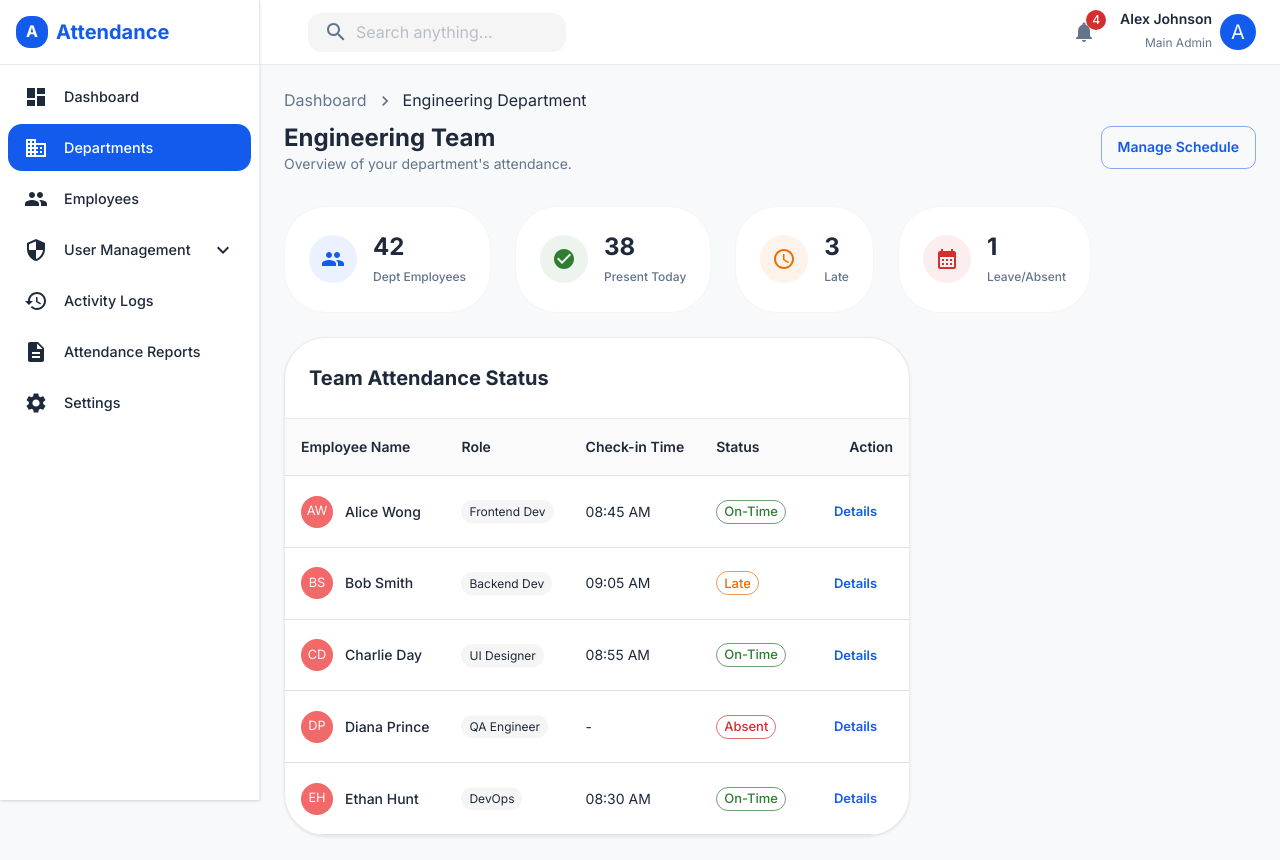
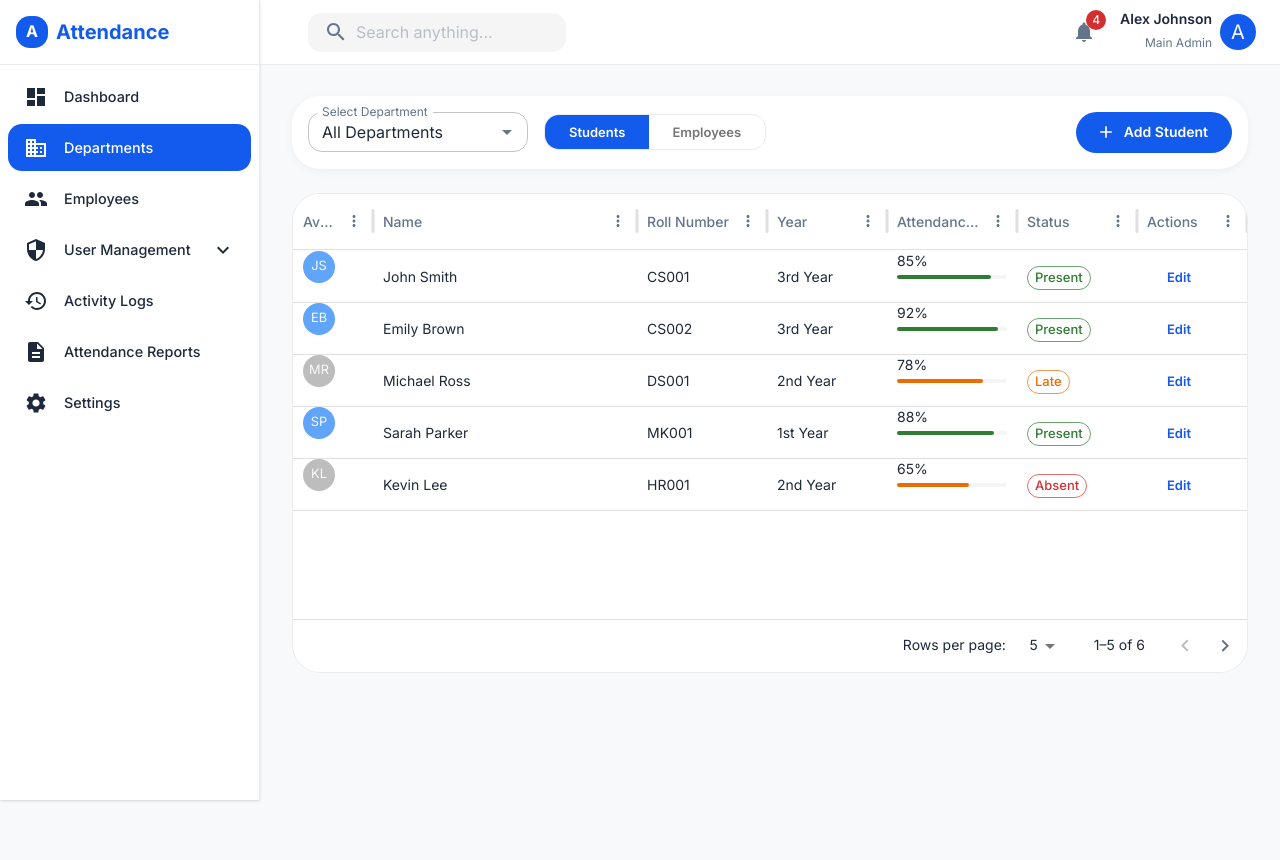
Before and after one commit to cloudregex/attendance-management-project, a React (Vite) app in the folder attendance_system/: page /departments in a window 1280 px wide. After the commit the page ends 800 px from the top, so only its background shows below. Built offline with nearby package versions, Linux system fonts and the light colour scheme.

Commit message:
department

```diff
--- a/attendance_system/package.json
+++ b/attendance_system/package.json
@@ -14,6 +14,7 @@
     "@emotion/styled": "^11.14.1",
     "@mui/icons-material": "^7.3.8",
     "@mui/material": "^7.3.8",
+    "@mui/x-data-grid": "^8.27.3",
     "react": "^19.2.0",
     "react-dom": "^19.2.0",
     "react-router-dom": "^7.13.1"
--- a/attendance_system/src/components/PermissionList.jsx
+++ b/attendance_system/src/components/PermissionList.jsx
@@ -20,6 +20,7 @@ import {
   Stack,
   Snackbar,
   Checkbox,
+  useTheme,
 } from '@mui/material';
 import { Edit as EditIcon, Refresh as RefreshIcon, Search as SearchIcon } from '@mui/icons-material';
 import PermissionForm from './PermissionForm';
--- a/attendance_system/src/components/RoleManager.jsx
+++ b/attendance_system/src/components/RoleManager.jsx
@@ -21,6 +21,7 @@ import {
     Chip,
     Stack,
     Alert,
+    useTheme,
 } from '@mui/material';
 import { Edit as EditIcon, Delete as DeleteIcon, Add as AddIcon } from '@mui/icons-material';
 
@@ -47,6 +48,8 @@ export function writeRoles(roles) {
 }
 
 const RoleManager = () => {
+    const theme = useTheme();
+    const mode = theme.palette.mode;
     const [roles, setRoles] = useState([]);
     const [open, setOpen] = useState(false);
     const [editingRole, setEditingRole] = useState(null);
@@ -135,7 +138,7 @@ const RoleManager = () => {
                 }}
             >
                 <Table>
-                    <TableHead sx={{ bgcolor: 'grey.50' }}>
+                    <TableHead sx={{ bgcolor: mode === 'dark' ? '#0F172A' : 'grey.50' }}>
                         <TableRow>
                             <TableCell sx={{ fontWeight: 700 }}>Role Name</TableCell>
                             <TableCell sx={{ fontWeight: 700 }}>Default Permissions</TableCell>
--- a/attendance_system/src/pages/DeptDashboard.jsx
+++ b/attendance_system/src/pages/DeptDashboard.jsx
@@ -1,4 +1,4 @@
-import React from 'react';
+import React, { useState } from 'react';
 import {
     Grid,
     Paper,
@@ -6,167 +6,286 @@ import {
     Box,
     Button,
     Avatar,
-    Table,
-    TableBody,
-    TableCell,
-    TableContainer,
-    TableHead,
-    TableRow,
+    Autocomplete,
+    TextField,
+    ToggleButtonGroup,
+    ToggleButton,
+    Card,
+    CardContent,
     Chip,
-    Breadcrumbs,
-    Link,
-    alpha,
-    useTheme,
+    Fade,
+    IconButton,
 } from '@mui/material';
 import {
-    NavigateNext as NavigateNextIcon,
     People as PeopleIcon,
-    CheckCircle as CheckCircleIcon,
-    Schedule as ScheduleIcon,
-    CalendarMonth as CalendarIcon,
+    Person as PersonIcon,
+    Add as AddIcon,
+    Work as WorkIcon,
+    School as SchoolIcon,
+    Email as EmailIcon,
+    MoreVert as MoreVertIcon,
 } from '@mui/icons-material';
+import { DataGrid } from '@mui/x-data-grid';
 
-const deptStats = [
-    { label: 'Dept Employees', value: '42', icon: <PeopleIcon />, color: '#135bec' },
-    { label: 'Present Today', value: '38', icon: <CheckCircleIcon />, color: '#2e7d32' },
-    { label: 'Late', value: '3', icon: <ScheduleIcon />, color: '#ed6c02' },
-    { label: 'Leave/Absent', value: '1', icon: <CalendarIcon />, color: '#d32f2f' },
+// Mock Data
+const departments = [
+    { id: 'all', name: 'All Departments' },
+    { id: 'eng', name: 'Engineering' },
+    { id: 'des', name: 'Design' },
+    { id: 'mkt', name: 'Marketing' },
+    { id: 'hr', name: 'Human Resources' }
 ];
 
-const teamAttendance = [
-    { id: 1, name: 'Alice Wong', role: 'Frontend Dev', time: '08:45 AM', status: 'On-Time', avatar: 'AW' },
-    { id: 2, name: 'Bob Smith', role: 'Backend Dev', time: '09:05 AM', status: 'Late', avatar: 'BS' },
-    { id: 3, name: 'Charlie Day', role: 'UI Designer', time: '08:55 AM', status: 'On-Time', avatar: 'CD' },
-    { id: 4, name: 'Diana Prince', role: 'QA Engineer', time: '-', status: 'Absent', avatar: 'DP' },
-    { id: 5, name: 'Ethan Hunt', role: 'DevOps', time: '08:30 AM', status: 'On-Time', avatar: 'EH' },
+const studentsData = [
+    { id: 1, name: 'John Smith', roll: 'CS001', year: '3rd Year', attendance: 85, status: 'Present', avatar: 'JS', deptId: 'eng' },
+    { id: 2, name: 'Emily Brown', roll: 'CS002', year: '3rd Year', attendance: 92, status: 'Present', avatar: 'EB', deptId: 'eng' },
+    { id: 3, name: 'Michael Ross', roll: 'DS001', year: '2nd Year', attendance: 78, status: 'Late', avatar: 'MR', deptId: 'des' },
+    { id: 4, name: 'Sarah Parker', roll: 'MK001', year: '1st Year', attendance: 88, status: 'Present', avatar: 'SP', deptId: 'mkt' },
+    { id: 5, name: 'Kevin Lee', roll: 'HR001', year: '2nd Year', attendance: 65, status: 'Absent', avatar: 'KL', deptId: 'hr' },
+    { id: 6, name: 'Jessica Chen', roll: 'CS003', year: '4th Year', attendance: 95, status: 'Present', avatar: 'JC', deptId: 'eng' },
+];
+
+const employeesData = [
+    { id: 101, name: 'Robert Miller', designation: 'Senior Engineer', email: 'robert@example.com', status: 'Active', avatar: 'RM', deptId: 'eng' },
+    { id: 102, name: 'Amanda Green', designation: 'UI Architect', email: 'amanda@example.com', status: 'Active', avatar: 'AG', deptId: 'des' },
+    { id: 103, name: 'David Smith', designation: 'Marketing Expert', email: 'david@example.com', status: 'On Leave', avatar: 'DS', deptId: 'mkt' },
+    { id: 104, name: 'Rachel White', designation: 'HR Coordinator', email: 'rachel@example.com', status: 'Active', avatar: 'RW', deptId: 'hr' },
+    { id: 105, name: 'Steven Jobs', designation: 'Hardware Lead', email: 'steven@example.com', status: 'Active', avatar: 'SJ', deptId: 'eng' },
+    { id: 106, name: 'Emma Watson', designation: 'Product Designer', email: 'emma@example.com', status: 'Active', avatar: 'EW', deptId: 'des' },
 ];
 
 const DeptDashboard = () => {
-    const theme = useTheme();
-    const mode = theme.palette.mode;
+    const [dept, setDept] = useState(departments[0]);
+    const [view, setView] = useState('students');
+
+    const handleViewChange = (event, newView) => {
+        if (newView !== null) {
+            setView(newView);
+        }
+    };
+
+    const filteredStudents = studentsData.filter(s => dept.id === 'all' || s.deptId === dept.id);
+    const filteredEmployees = employeesData.filter(e => dept.id === 'all' || e.deptId === dept.id);
+
+    const studentColumns = [
+        {
+            field: 'avatar',
+            headerName: 'Avatar',
+            width: 80,
+            renderCell: (params) => (
+                <Avatar sx={{ width: 32, height: 32, bgcolor: params.row.status === 'Present' ? 'primary.light' : 'grey.400', fontSize: '0.8rem' }}>
+                    {params.value}
+                </Avatar>
+            ),
+        },
+        { field: 'name', headerName: 'Name', flex: 1, minWidth: 150 },
+        { field: 'roll', headerName: 'Roll Number', width: 130 },
+        { field: 'year', headerName: 'Year', width: 120 },
+        {
+            field: 'attendance',
+            headerName: 'Attendance %',
+            width: 130,
+            renderCell: (params) => (
+                <Box sx={{ width: '100%' }}>
+                    <Typography variant="body2" sx={{ mb: 0.5 }}>{params.value}%</Typography>
+                    <Box sx={{ width: '100%', height: 4, bgcolor: 'grey.100', borderRadius: 2 }}>
+                        <Box sx={{ width: `${params.value}%`, height: '100%', bgcolor: params.value > 80 ? 'success.main' : params.value > 60 ? 'warning.main' : 'error.main', borderRadius: 2 }} />
+                    </Box>
+                </Box>
+            )
+        },
+        {
+            field: 'status',
+            headerName: 'Status',
+            width: 120,
+            renderCell: (params) => (
+                <Chip
+                    label={params.value}
+                    size="small"
+                    color={params.value === 'Present' ? 'success' : params.value === 'Late' ? 'warning' : 'error'}
+                    variant="outlined"
+                    sx={{ fontWeight: 500 }}
+                />
+            )
+        },
+        {
+            field: 'actions',
+            headerName: 'Actions',
+            width: 110,
+            sortable: false,
+            renderCell: () => (
+                <Button size="small" sx={{ textTransform: 'none' }}>Edit</Button>
+            )
+        }
+    ];
 
     return (
-        <Box>
-            <Box sx={{ mb: 4 }}>
-                <Breadcrumbs separator={<NavigateNextIcon fontSize="small" />} aria-label="breadcrumb" sx={{ mb: 1 }}>
-                    <Link underline="hover" color="inherit" href="/">
-                        Dashboard
-                    </Link>
-                    <Typography color="text.primary">Engineering Department</Typography>
-                </Breadcrumbs>
-                <Box sx={{ display: 'flex', justifyContent: 'space-between', alignItems: 'center' }}>
-                    <Box>
-                        <Typography variant="h5" sx={{ fontWeight: 700, color: mode === 'dark' ? '#F8FAFC' : 'text.primary' }}>Engineering Team</Typography>
-                        <Typography variant="body2" sx={{ color: mode === 'dark' ? '#94A3B8' : 'text.secondary' }}>Overview of your department's attendance.</Typography>
-                    </Box>
-                    <Button variant="outlined" color="primary" sx={{ fontWeight: 600 }}> Manage Schedule </Button>
-                </Box>
+        <Box sx={{ p: 1 }}>
+            {/* Header Control Bar */}
+            <Paper sx={{ p: 2, mb: 3, borderRadius: 2, boxShadow: '0 2px 10px rgba(0,0,0,0.05)' }}>
+                <Box
+                    sx={{
+                        display: 'flex',
+                        flexDirection: { xs: 'column', md: 'row' },
+                        justifyContent: 'space-between',
+                        alignItems: { xs: 'stretch', md: 'center' },
+                        gap: 2,
+                    }}
+                >
+                    <Box sx={{ display: 'flex', alignItems: 'center', gap: 2, flexGrow: 1 }}>
+                        <Autocomplete
+                            options={departments}
+                            getOptionLabel={(option) => option.name}
+                            value={dept}
+                            onChange={(e, newValue) => setDept(newValue || departments[0])}
+                            renderInput={(params) => <TextField {...params} label="Select Department" size="small" />}
+                            sx={{ minWidth: 220, flexShrink: 0 }}
+                            disableClearable
+                        />
+
+                        <ToggleButtonGroup
+                            value={view}
+                            exclusive
+                            onChange={handleViewChange}
+                            aria-label="view toggle"
+                            size="small"
+                            sx={{
+                                border: '1px solid',
+                                borderColor: 'divider',
+                                '& .MuiToggleButton-root': {
+                                    px: 3,
+                                    py: 0.7,
+                                    border: 'none',
+                                    '&.Mui-selected': {
+                                        bgcolor: 'primary.main',
+                                        color: 'white',
+                                        '&:hover': {
+                                            bgcolor: 'primary.dark',
+                                        }
+                                    }
+                                }
+                            }}
+                        >
+                            <ToggleButton value="students">
+                                Students
+                            </ToggleButton>
+                            <ToggleButton value="employees">
+                                Employees
+                            </ToggleButton>
+                        </ToggleButtonGroup>
                     </Box>
 
-            <Grid container spacing={3}>
-                {deptStats.map((stat) => (
-                    <Grid item xs={12} sm={6} md={3} key={stat.label}>
-                        <Paper sx={{
-                            p: 3,
-                            borderRadius: 3,
-                            border: '1px solid',
-                            borderColor: mode === 'dark' ? '#334155' : 'grey.100',
-                            bgcolor: mode === 'dark' ? '#1E293B' : 'background.paper',
-                            boxShadow: mode === 'dark' ? '0 4px 20px rgba(0,0,0,0.4)' : 'none'
-                        }}>
-                            <Box sx={{ display: 'flex', alignItems: 'center', gap: 2 }}>
-                                <Box
+                    <Button
+                        variant="contained"
+                        startIcon={<AddIcon />}
                         sx={{
-                                        bgcolor: mode === 'dark' ? alpha(stat.color, 0.15) : `${stat.color}15`,
-                                        color: stat.color,
-                                        p: 1.5,
-                                        borderRadius: '50%',
-                                        display: 'flex',
+                            borderRadius: 1.5,
+                            textTransform: 'none',
+                            px: 3,
+                            boxShadow: 'none',
+                            '&:hover': { boxShadow: '0 4px 12px rgba(19, 91, 236, 0.2)' }
                         }}
                     >
-                                    {stat.icon}
-                                </Box>
-                                <Box>
-                                    <Typography variant="h5" sx={{ fontWeight: 800, color: mode === 'dark' ? '#F8FAFC' : 'text.primary' }}>
-                                        {stat.value}
-                                    </Typography>
-                                    <Typography variant="caption" sx={{ color: mode === 'dark' ? '#94A3B8' : 'text.secondary', fontWeight: 500 }}>
-                                        {stat.label}
-                                    </Typography>
-                                </Box>
+                        Add {view === 'students' ? 'Student' : 'Employee'}
+                    </Button>
                 </Box>
             </Paper>
+
+            {/* Content Area */}
+            <Box sx={{ position: 'relative' }}>
+                <Fade in={view === 'students'} timeout={500} unmountOnExit>
+                    <Box>
+                        <Paper sx={{ height: 480, width: '100%', borderRadius: 2, overflow: 'hidden', border: '1px solid', borderColor: 'divider', boxShadow: 'none' }}>
+                            <DataGrid
+                                rows={filteredStudents}
+                                columns={studentColumns}
+                                initialState={{
+                                    pagination: {
+                                        paginationModel: { pageSize: 5 },
+                                    },
+                                }}
+                                pageSizeOptions={[5, 10]}
+                                disableSelectionOnClick
+                                sx={{
+                                    border: 'none',
+                                    '& .MuiDataGrid-columnHeaders': {
+                                        bgcolor: 'grey.50',
+                                        color: 'text.secondary',
+                                        fontWeight: 600,
+                                    },
+                                    '& .MuiDataGrid-row:hover': {
+                                        bgcolor: 'rgba(19, 91, 236, 0.04)',
+                                    }
+                                }}
+                            />
+                        </Paper>
+                    </Box>
+                </Fade>
+
+                <Fade in={view === 'employees'} timeout={500} unmountOnExit>
+                    <Box sx={{ mt: view === 'students' ? 0 : 0 }}>
+                        <Grid container spacing={3}>
+                            {filteredEmployees.map((employee) => (
+                                <Grid item xs={12} sm={6} md={4} lg={3} key={employee.id}>
+                                    <Card
+                                        sx={{
+                                            height: '100%',
+                                            borderRadius: 2,
+                                            border: '1px solid',
+                                            borderColor: 'divider',
+                                            boxShadow: 'none',
+                                            transition: 'transform 0.2s, box-shadow 0.2s',
+                                            '&:hover': {
+                                                transform: 'scale(1.02)',
+                                                boxShadow: '0 8px 24px rgba(0,0,0,0.08)',
+                                            }
+                                        }}
+                                    >
+                                        <CardContent sx={{ p: 3, textAlign: 'center' }}>
+                                            <Box sx={{ display: 'flex', justifyContent: 'flex-end', mb: -3 }}>
+                                                <IconButton size="small">
+                                                    <MoreVertIcon fontSize="small" />
+                                                </IconButton>
+                                            </Box>
+                                            <Avatar
+                                                sx={{
+                                                    width: 64,
+                                                    height: 64,
+                                                    mx: 'auto',
+                                                    mb: 2,
+                                                    bgcolor: 'primary.light',
+                                                    fontSize: '1.5rem',
+                                                    fontWeight: 700
+                                                }}
+                                            >
+                                                {employee.avatar}
+                                            </Avatar>
+                                            <Typography variant="h6" sx={{ fontWeight: 700, mb: 0.5 }}>
+                                                {employee.name}
+                                            </Typography>
+                                            <Typography variant="body2" color="text.secondary" sx={{ mb: 2, height: 20 }}>
+                                                {employee.designation}
+                                            </Typography>
+
+                                            <Box sx={{ display: 'flex', alignItems: 'center', justifyContent: 'center', gap: 1, mb: 2, color: 'text.secondary' }}>
+                                                <EmailIcon sx={{ fontSize: '0.9rem' }} />
+                                                <Typography variant="caption">{employee.email}</Typography>
+                                            </Box>
+
+                                            <Chip
+                                                label={employee.status}
+                                                size="small"
+                                                color={employee.status === 'Active' ? 'success' : 'warning'}
+                                                sx={{ fontWeight: 600, borderRadius: 1 }}
+                                            />
+                                        </CardContent>
+                                    </Card>
                                 </Grid>
                             ))}
-
-                <Grid item xs={12}>
-                    <Paper sx={{
-                        p: 0,
-                        overflow: 'hidden',
-                        borderRadius: 3,
-                        bgcolor: mode === 'dark' ? '#1E293B' : 'background.paper',
-                        boxShadow: mode === 'dark' ? '0 4px 20px rgba(0,0,0,0.4)' : '0 1px 3px rgba(0,0,0,0.1)',
-                        border: '1px solid',
-                        borderColor: mode === 'dark' ? '#334155' : 'divider',
-                    }}>
-                        <Box sx={{ p: 3, borderBottom: '1px solid', borderColor: mode === 'dark' ? '#334155' : 'divider' }}>
-                            <Typography variant="h6" sx={{ fontWeight: 700, color: mode === 'dark' ? '#F8FAFC' : 'text.primary' }}>Team Attendance Status</Typography>
+                        </Grid>
                     </Box>
-                        <TableContainer>
-                            <Table>
-                                <TableHead sx={{ bgcolor: mode === 'dark' ? '#0F172A' : 'grey.50' }}>
-                                    <TableRow>
-                                        <TableCell sx={{ fontWeight: 600 }}>Employee Name</TableCell>
-                                        <TableCell sx={{ fontWeight: 600 }}>Role</TableCell>
-                                        <TableCell sx={{ fontWeight: 600 }}>Check-in Time</TableCell>
-                                        <TableCell sx={{ fontWeight: 600 }}>Status</TableCell>
-                                        <TableCell sx={{ fontWeight: 600, textAlign: 'right' }}>Action</TableCell>
-                                    </TableRow>
-                                </TableHead>
-                                <TableBody>
-                                    {teamAttendance.map((row) => (
-                                        <TableRow key={row.id} hover>
-                                            <TableCell>
-                                                <Box sx={{ display: 'flex', alignItems: 'center', gap: 1.5 }}>
-                                                    <Avatar sx={{ width: 32, height: 32, fontSize: '0.8rem', bgcolor: 'secondary.light' }}>
-                                                        {row.avatar}
-                                                    </Avatar>
-                                                    <Typography variant="body2" sx={{ fontWeight: 500 }}>{row.name}</Typography>
+                </Fade>
             </Box>
-                                            </TableCell>
-                                            <TableCell>
-                                                <Typography variant="caption" sx={{
-                                                    bgcolor: mode === 'dark' ? '#0F172A' : 'grey.100',
-                                                    color: mode === 'dark' ? '#E2E8F0' : 'text.primary',
-                                                    px: 1, py: 0.5, borderRadius: 1
-                                                }}>
-                                                    {row.role}
-                                                </Typography>
-                                            </TableCell>
-                                            <TableCell>{row.time}</TableCell>
-                                            <TableCell>
-                                                <Chip
-                                                    label={row.status}
-                                                    size="small"
-                                                    variant="outlined"
-                                                    color={
-                                                        row.status === 'On-Time' ? 'success' :
-                                                            row.status === 'Late' ? 'warning' : 'error'
-                                                    }
-                                                    sx={{ fontWeight: 500 }}
-                                                />
-                                            </TableCell>
-                                            <TableCell sx={{ textAlign: 'right' }}>
-                                                <Button size="small">Details</Button>
-                                            </TableCell>
-                                        </TableRow>
-                                    ))}
-                                </TableBody>
-                            </Table>
-                        </TableContainer>
-                    </Paper>
-                </Grid>
-            </Grid>
         </Box>
     );
 };
```
Also changed, not shown: 1 other file (tests, documents, lock files or other folders). Lines whose indentation alone changed are shown as unchanged.
